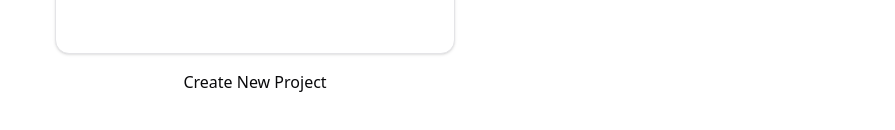
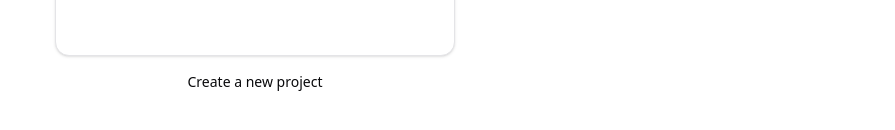
Before and after one commit to ksk1kd/equalizer, a Next.js app: page / in a window 1280 px wide. Shown: the part 406-536 px from the top of the page, without its empty margins (385-1280 px from the left). Built offline with nearby package versions, Linux system fonts and the light colour scheme.

Commit message:
adjust create project dialog

```diff
--- a/src/components/ui/create-project-dialog.tsx
+++ b/src/components/ui/create-project-dialog.tsx
@@ -21,13 +21,13 @@ export default function CreateProjectDialog() {
   return (
     <>
       <Dialog>
-        <DialogTrigger>Create New Project</DialogTrigger>
-        <DialogContent>
+        <DialogTrigger className="text-sm">Create a new project</DialogTrigger>
+        <DialogContent className="w-100">
           <DialogHeader>
-            <DialogTitle>Create New Project</DialogTitle>
+            <DialogTitle>Create a new project</DialogTitle>
           </DialogHeader>
           <div className="grid gap-4 py-4">
-            <div className="grid grid-cols-4 items-center gap-4">
+            <div className="grid gap-4">
               <Label htmlFor="project-name" className="text-right">
                 Project Name
               </Label>
```
